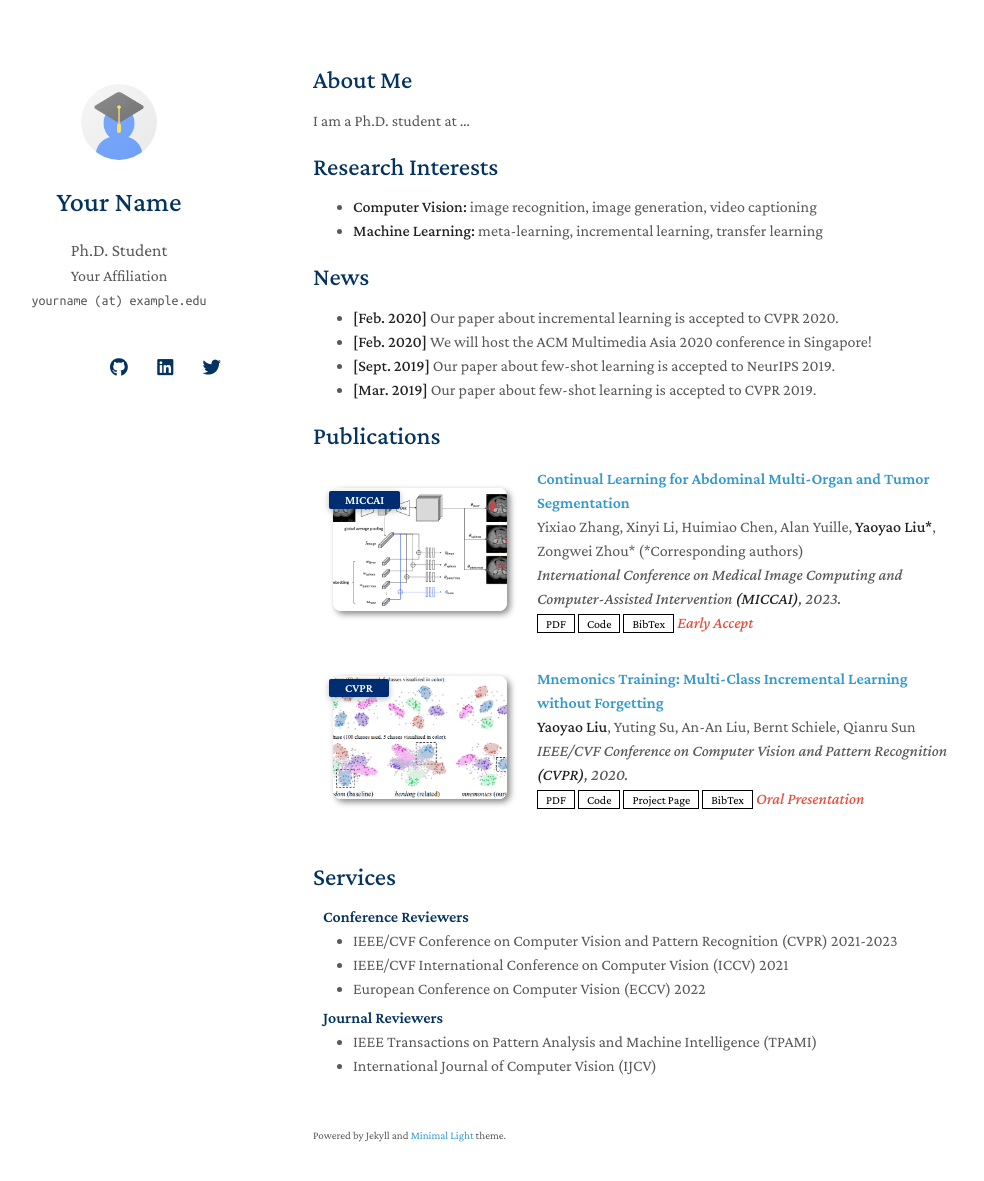
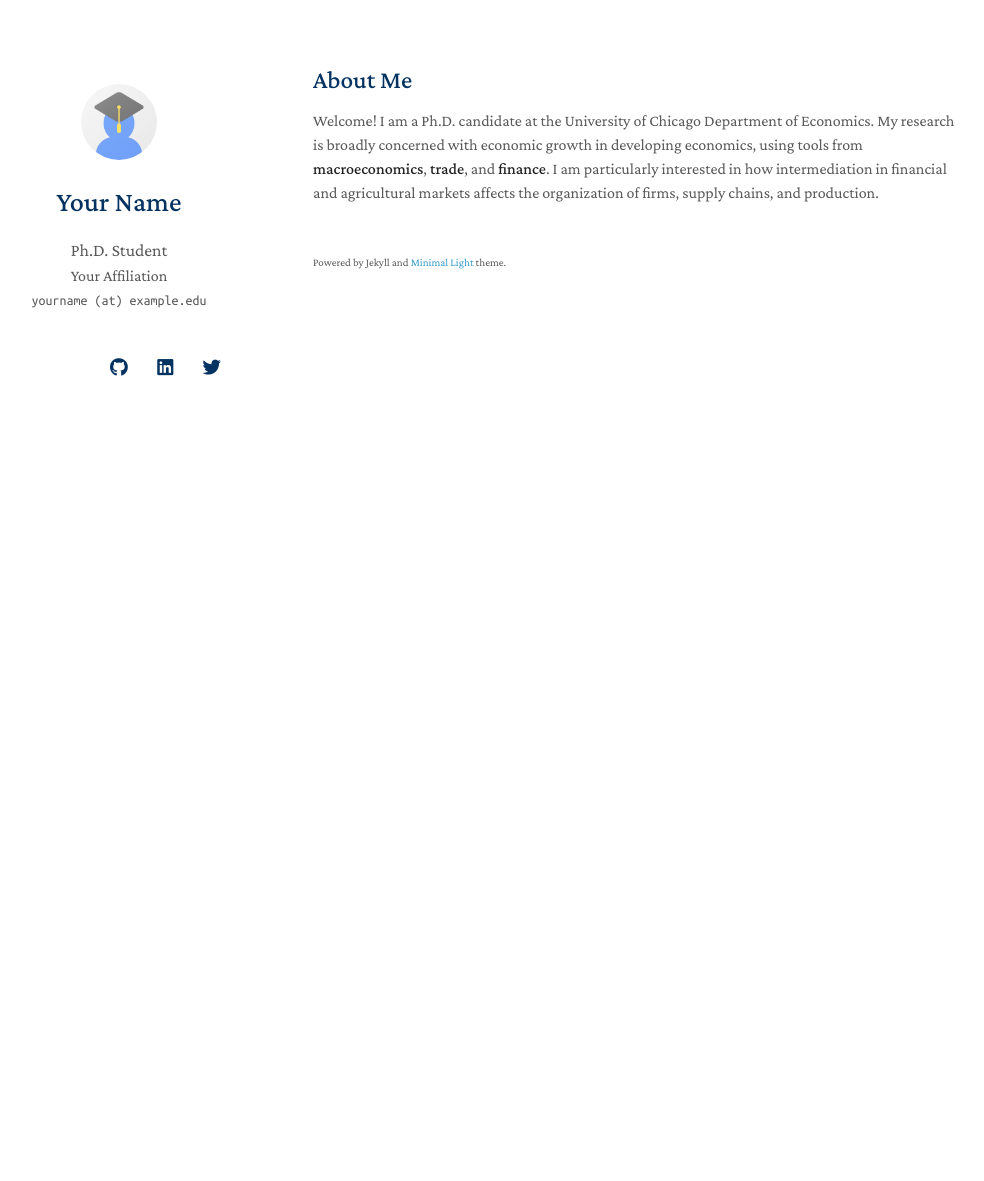
Before and after one commit to danielehrlich/danielehrlich.github.io, a Jekyll site: the page built from index.md, in a window 1280 px wide and 1216 px high. Shown: the top 1181 px of the window, without its empty margins (157-1141 px from the left). Built offline with Jekyll 4.4.1, drawn with Linux system fonts in a browser that asks for light colours; nearby versions of some CDN libraries; a style sheet for code colours, icons or effects is not loaded; our own code applies the rules of GitHub Pages for plain Markdown files.

Commit message:
Update index.md

```diff
--- a/index.md
+++ b/index.md
@@ -4,20 +4,5 @@ layout: homepage
 
 ## About Me
 
-I am a Ph.D. student at ...
-
-## Research Interests
-
-- **Computer Vision:** image recognition, image generation, video captioning
-- **Machine Learning:** meta-learning, incremental learning, transfer learning
-
-## News
-
-- **[Feb. 2020]** Our paper about incremental learning is accepted to CVPR 2020.
-- **[Feb. 2020]** We will host the ACM Multimedia Asia 2020 conference in Singapore!
-- **[Sept. 2019]** Our paper about few-shot learning is accepted to NeurIPS 2019.
-- **[Mar. 2019]** Our paper about few-shot learning is accepted to CVPR 2019.
-
-{% include_relative _includes/publications.md %}
-
-{% include_relative _includes/services.md %}
+Welcome! I am a Ph.D. candidate at the University of Chicago Department of Economics.
+My research is broadly concerned with economic growth in developing economics, using tools from **macroeconomics**, **trade**, and **finance**. I am particularly interested in how intermediation in financial and agricultural markets affects the organization of firms, supply chains, and production.
```
